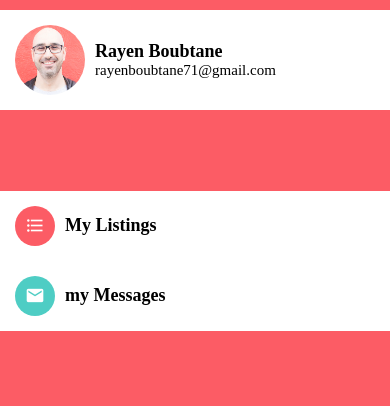
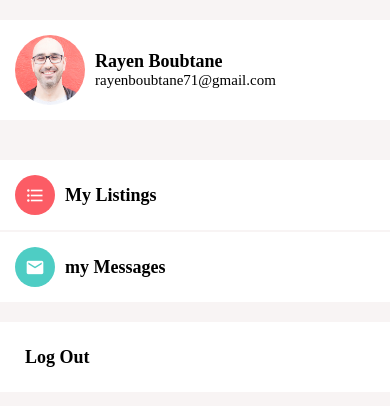
Before and after one commit to SuperBT02/DoneWithIt, a React Native app: screen / in a window 390 px wide. Shown: the top 406 px of the page. Built offline with nearby package versions, Linux system fonts and the light colour scheme.

Commit message:
account screen

```diff
--- a/app/components/ListItem.js
+++ b/app/components/ListItem.js
@@ -1,5 +1,5 @@
 import React from "react";
-import { View, StyleSheet, Image, TouchableOpacity, TouchableHighlight } from "react-native";
+import { View, StyleSheet, Image, TouchableOpacity, TouchableHighlight, } from "react-native";
 import ReanimatedSwipeable from 'react-native-gesture-handler/ReanimatedSwipeable';
 import { GestureHandlerRootView } from 'react-native-gesture-handler';
 
@@ -34,6 +34,7 @@ const styles = StyleSheet.create({
     flexDirection: "row",
     padding: 15,
     backgroundColor: colors.white,
+    minHeight:70
   },
   detailsContainer: {
     marginLeft: 10,
--- a/app/screens/AccountScreen.js
+++ b/app/screens/AccountScreen.js
@@ -4,6 +4,7 @@ import Screen from '../components/Screen';
 import ListItem from '../components/ListItem';
 import Icon from "../components/Icon";
 import colors from '../config/colors';
+import ListItemSeparator from '../components/ListItemSeparator';
 
 const menuItems = [
     {
@@ -25,7 +26,7 @@ const menuItems = [
 function AccountScreen(props) {
     return (
         <Screen style={styles.screen}>
-            <View style={styles.container}>
+            <View style={[styles.container,{minHeight:70}]}>
                 <ListItem
                     title="Rayen Boubtane"
                     subTitle="rayenboubtane71@gmail.com"
@@ -35,6 +36,7 @@ function AccountScreen(props) {
                 <FlatList
                     data={menuItems}
                     keyExtractor={menuItem => menuItem.title}
+                    ItemSeparatorComponent={ListItemSeparator}
                     renderItem={({ item }) =>
                         <ListItem
                             title={item.title}
@@ -45,16 +47,21 @@ function AccountScreen(props) {
                             } />}
                 />
             </View>
+            <ListItem
+                title="Log Out"
+                IconCompnent={
+                    <Icon name="logout" backgroundColor="black" size={50} iconColor="white"/>
+                }
+            />
         </Screen>
     );
 }
 const styles = StyleSheet.create({
     container: {
-        marginVertical: 10,
-        flex:0.2
+        marginVertical: 20,
     },
     screen: {
-        backgroundColor: colors.primary,
+        backgroundColor: colors.lightGray,
     }
 })
 export default AccountScreen;
```
Also changed, not shown: package.json (+4 -4 lines), 1 other file (tests, documents, lock files or other folders).
